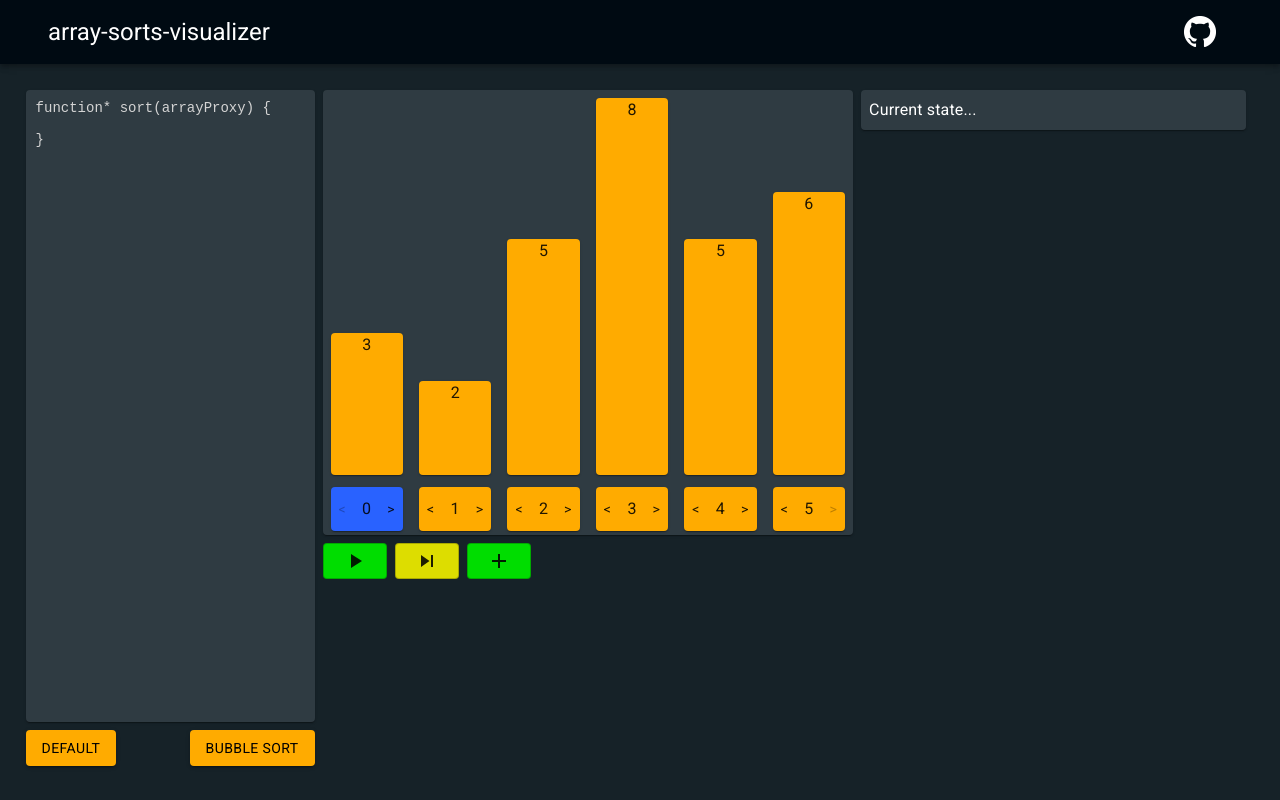
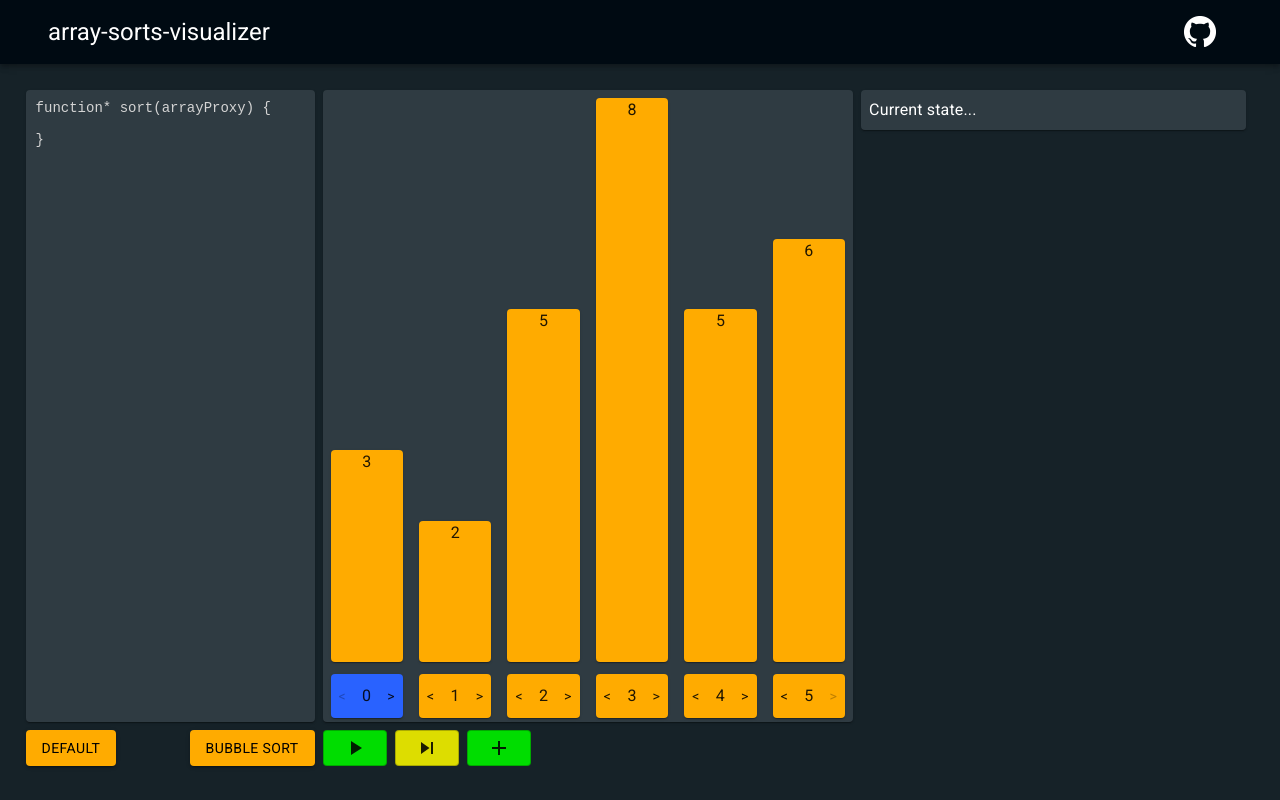
Before and after one commit to TrickyBestia/array-sorts-visualizer, a React (Create React App) app: page / in a window 1280 px wide. Built offline with nearby package versions, Linux system fonts and the light colour scheme; a small style sheet from the web is missing.

Commit message:
Give more space to ArrayProxyStepViewer

```diff
--- a/src/components/Content/index.tsx
+++ b/src/components/Content/index.tsx
@@ -56,7 +56,7 @@ export default function Content(): JSX.Element {
           style={{ flexGrow: 1, flexBasis: 0 }}
           spacing={1}
         >
-          <Grid item style={{ flexGrow: 2, flexBasis: 0 }}>
+          <Grid item style={{ flexGrow: 1, flexBasis: 0 }}>
             <ArrayProxyStepViewer
               arrayProxyStep={currentStep}
               onMoveLeft={(index) => {
@@ -97,7 +97,7 @@ export default function Content(): JSX.Element {
               }}
             />
           </Grid>
-          <Grid item style={{ flexGrow: 1, flexBasis: 0 }}>
+          <Grid item style={{ flexBasis: 0 }}>
             <ExecutionController
               sortIterator={iterator}
               arrayProxy={arrayProxy}
```
